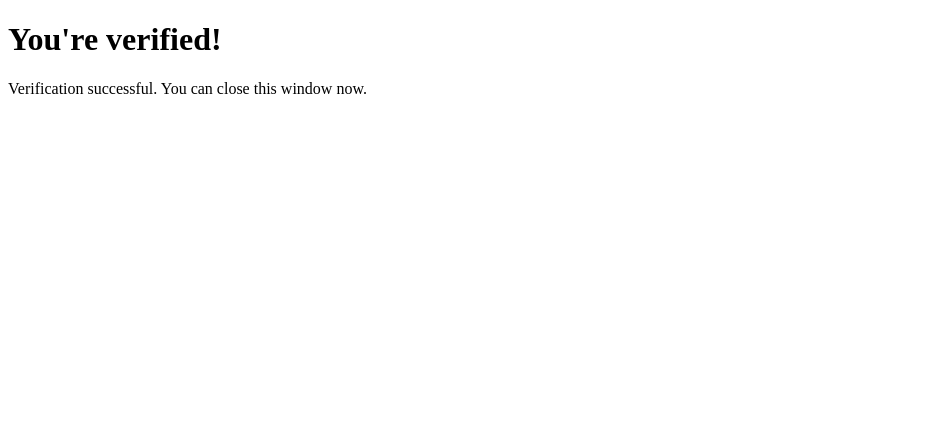
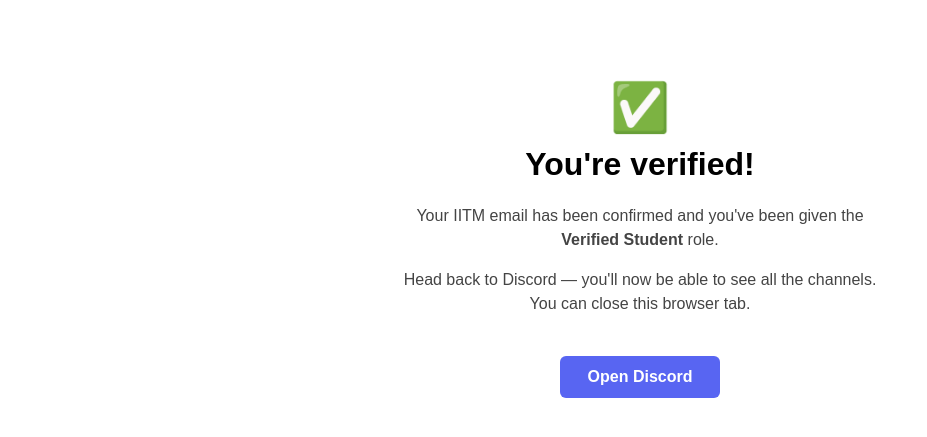
Before and after one commit to bsaiprasad13-main/DiscordCommunity-backend, a Python web app: template templates/success.html in a window 1280 px wide. Shown: the top 437 px of the page, without its empty margins (0-927 px from the left). Run offline with Jinja, Linux system fonts and the light colour scheme; the template is opened without the code that fills it, so the values that code supplies are empty.

Commit message:
Redesign verification flow pages with clearer messaging and Discord CTA

```diff
--- a/main.py
+++ b/main.py
@@ -26,6 +26,7 @@ templates = Jinja2Templates(directory="templates")
 DISCORD_CLIENT_ID = os.getenv("DISCORD_CLIENT_ID")
 DISCORD_CLIENT_SECRET = os.getenv("DISCORD_CLIENT_SECRET")
 DISCORD_REDIRECT_URI = os.getenv("DISCORD_REDIRECT_URI")
+DISCORD_GUILD_ID = os.getenv("DISCORD_GUILD_ID")
 
 @app.get("/health")
 def health_check():
@@ -179,5 +180,6 @@ async def verify_otp(request: Request, otp: str = Form(...), discord_id: str = F
     if not success:
         print(f"WARNING: Failed to assign verified role to Discord user {discord_id}.")
     return templates.TemplateResponse(request, "success.html", {
-        "discord_id": discord_id
+        "discord_id": discord_id,
+        "guild_id": DISCORD_GUILD_ID
     })
--- a/templates/success.html
+++ b/templates/success.html
@@ -1,8 +1,62 @@
 <!DOCTYPE html>
 <html>
-<head><title>Success</title></head>
+
+<head>
+    <title>Verification Successful</title>
+    <style>
+        body {
+            font-family: Arial, sans-serif;
+            max-width: 480px;
+            margin: 80px auto;
+            text-align: center;
+            padding: 0 20px;
+        }
+
+        .checkmark {
+            font-size: 48px;
+            color: #2ecc71;
+        }
+
+        h1 {
+            margin-top: 10px;
+        }
+
+        p {
+            color: #444;
+            line-height: 1.5;
+        }
+
+        .discord-button {
+            display: inline-block;
+            margin-top: 24px;
+            padding: 12px 28px;
+            background-color: #5865F2;
+            color: white;
+            text-decoration: none;
+            border-radius: 6px;
+            font-weight: bold;
+        }
+
+        .discord-button:hover {
+            background-color: #4752C4;
+        }
+    </style>
+</head>
+
 <body>
+    <div class="checkmark">✅</div>
     <h1>You're verified!</h1>
-    <p>Verification successful. You can close this window now.</p>
+    <p>
+        Your IITM email has been confirmed and you've been given the
+        <strong>Verified Student</strong> role.
+    </p>
+    <p>
+        Head back to Discord — you'll now be able to see all the channels.
+        You can close this browser tab.
+    </p>
+    <a class="discord-button" href="https://discord.com/channels/{{ guild_id }}">
+        Open Discord
+    </a>
 </body>
+
 </html>
```
Also changed, not shown: templates/email.html (+65 -6 lines), templates/login.html (+45 -3 lines), templates/otp.html (+61 -5 lines).
